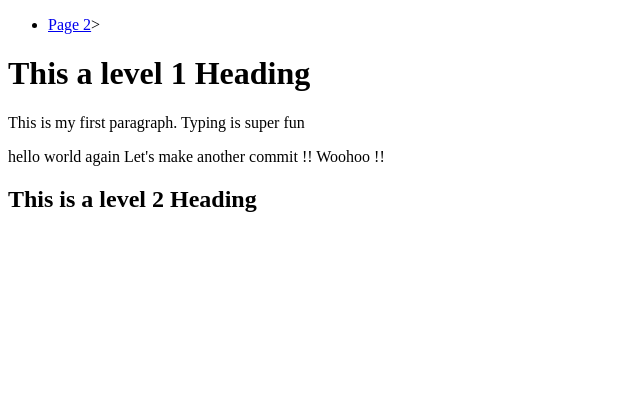
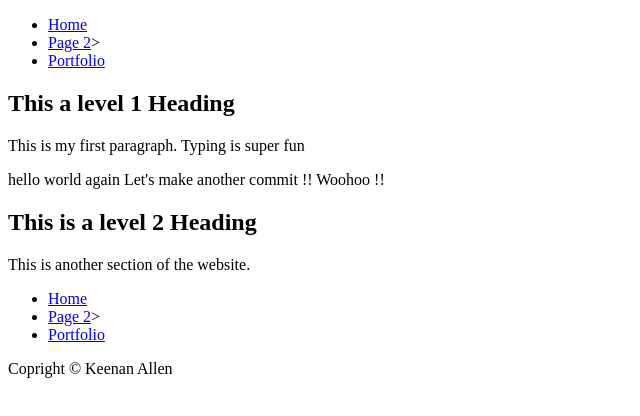
Before and after one commit to KeenanAllen2/My-Second-Repository, a plain HTML site: page index.html in a window 1280 px wide. Shown: the whole page, without its empty margins (0-640 px from the left). Drawn offline with Linux system fonts and the light colour scheme.

Commit message:
half way done

```diff
--- a/index.html
+++ b/index.html
@@ -3,20 +3,42 @@
 <html lang="en-US">
     <head>
         <meta charset="utf-8">
+        <meta charset="UTF-8">
+        <meta name="viewport" content="width=device-width, initial-scale=1.0">
         <title>My Super Amazing Website</title>
     </head>
     <body>
         <header>
             <nav>
                 <ul>
+                    <li><a href="index.html">Home</a></li>
                     <li><a href="page2.html">Page 2</a>></a></li>
+                    <li><a href="portfolio,html">Portfolio</a></li>
                 </ul>
             </nav>
         </header>
-        <h1>This a level 1 Heading </h1>
-        <p>This is my first paragraph. Typing is super fun</p>
-        <p>hello world again
-            Let's make another commit !! Woohoo !!</p>
-            <h2>This is a level 2 Heading</h2>
+        <main>
+           <section>
+                <h1>This a level 1 Heading </h1>
+                <p>This is my first paragraph. Typing is super fun</p>
+                <p>hello world again
+                    Let's make another commit !! Woohoo !!</p>
+           </section>
+                <section>
+                    <h2>This is a level 2 Heading</h2>
+                    <p>This is another section of the website.</p>
+                </section>
+            </main>
+            <footer>
+                <nav>
+                    <ul>
+                        <li><a href="index.html">Home</a></li>
+                        <li><a href="page2.html">Page 2</a>></a></li>
+                        <li><a href="portfolio,html">Portfolio</a></li>
+                    </ul>
+                </nav>
+                <p>Copright &copy; Keenan Allen</p>
+            </footer>
+
     </body>
 </html>
```
Also changed, not shown: page2.html (+19 -0 lines), portfolio.html (added, +34 -0 lines), img/Logo 1.0.png (added).
